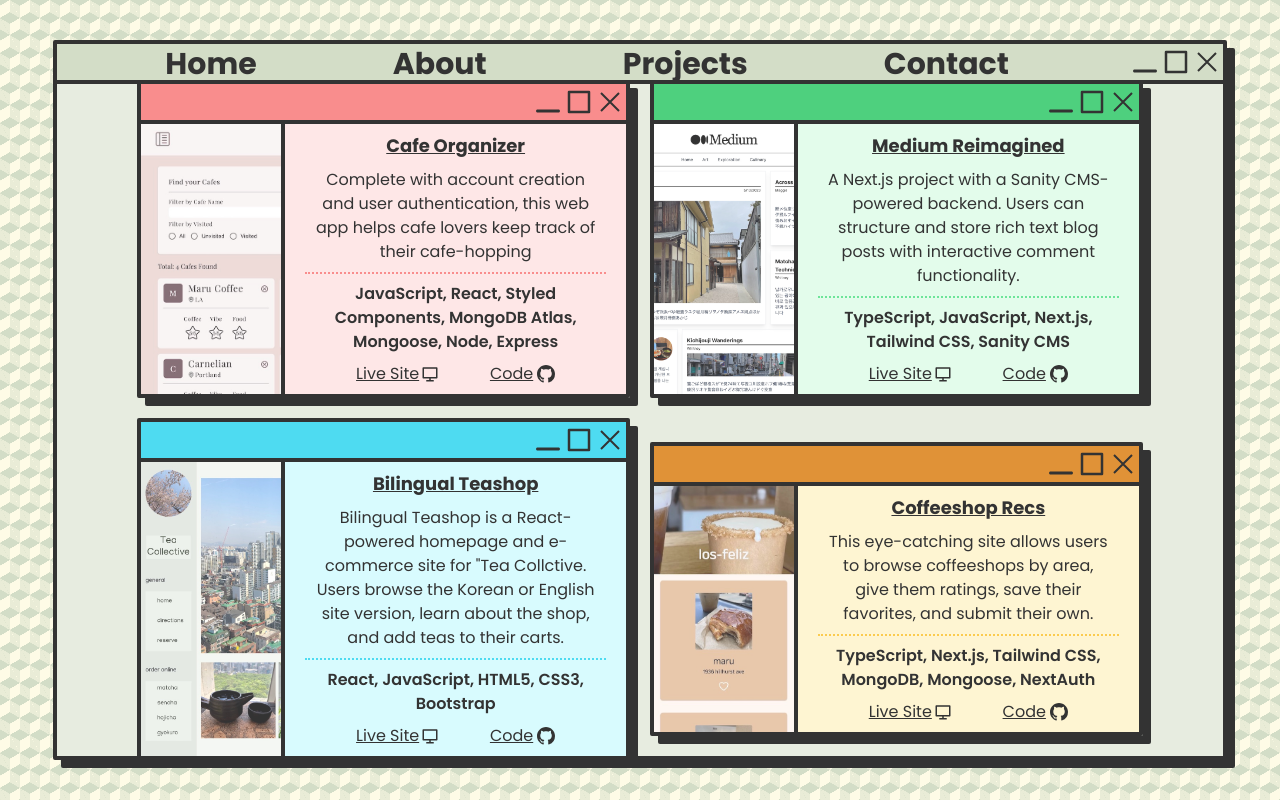
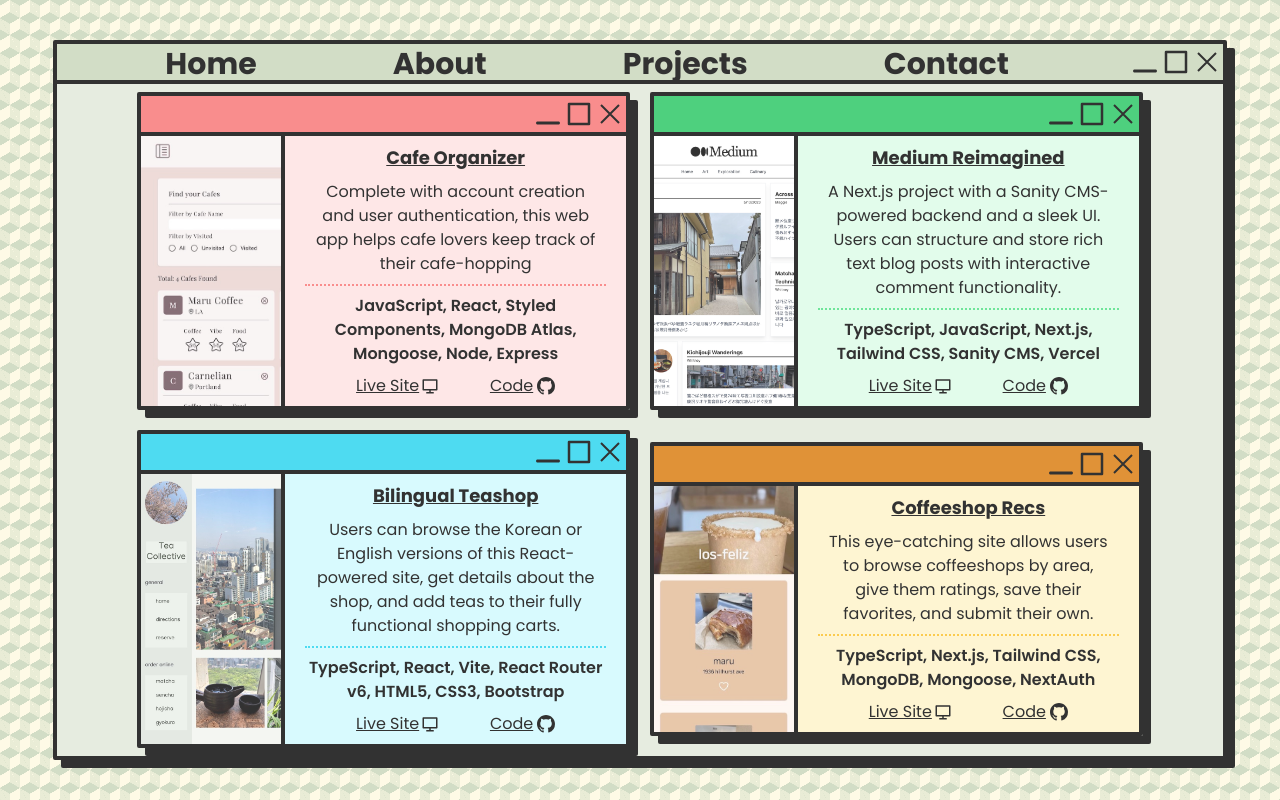
Before and after one commit to whitneywind/portfolio, a React (Vite) app: page / in a window 1280 px wide. Both pictures are taken after a click on the button "Projects". Built offline with nearby package versions, Linux system fonts and the light colour scheme.

Commit message:
project update

```diff
--- a/src/components/Projects.jsx
+++ b/src/components/Projects.jsx
@@ -60,12 +60,13 @@ const Projects = () => {
             <div className="mx-3 text-center p-2 2xl:m-12">
               <h2 className="font-bold text-lg underline">Medium Reimagined</h2>
               <p className="hidden md:block border-dotted border-green-400 border-b-2 pb-2 px-2 my-2">
-                A Next.js project with a Sanity CMS-powered backend. Users can
-                structure and store rich text blog posts with interactive
-                comment functionality.
+                A Next.js project with a Sanity CMS-powered backend and a sleek
+                UI. Users can structure and store rich text blog posts with
+                interactive comment functionality.
               </p>
               <p className="font-semibold pb-2">
-                TypeScript, JavaScript, Next.js, Tailwind CSS, Sanity CMS
+                TypeScript, JavaScript, Next.js, Tailwind CSS, Sanity CMS,
+                Vercel
               </p>
               <div className="flex justify-evenly">
                 <a
@@ -99,16 +100,16 @@ const Projects = () => {
             <div className="mx-3 text-center p-2 2xl:m-12">
               <h2 className="font-bold text-lg underline">Bilingual Teashop</h2>
               <p className="hidden md:block border-dotted border-cyan-400 border-b-2 pb-2 px-2 my-2">
-                Bilingual Teashop is a React-powered homepage and e-commerce
-                site for "Tea Collctive. Users browse the Korean or English site
-                version, learn about the shop, and add teas to their carts.
+                Users can browse the Korean or English versions of this
+                React-powered site, get details about the shop, and add teas to
+                their fully functional shopping carts.
               </p>
               <p className="font-semibold pb-2 px-14 md:px-0">
-                React, JavaScript, HTML5, CSS3, Bootstrap
+                TypeScript, React, Vite, React Router v6, HTML5, CSS3, Bootstrap
               </p>
               <div className="flex justify-evenly">
                 <a
-                  href="https://whitneywind.github.io/react-teashop/"
+                  href="https://whitneywind.github.io/tea-collective/#/"
                   target="_blank"
                   className="underline flex place-items-center"
                 >
```
Also changed, not shown: 7 other files (tests, documents, lock files or other folders).
